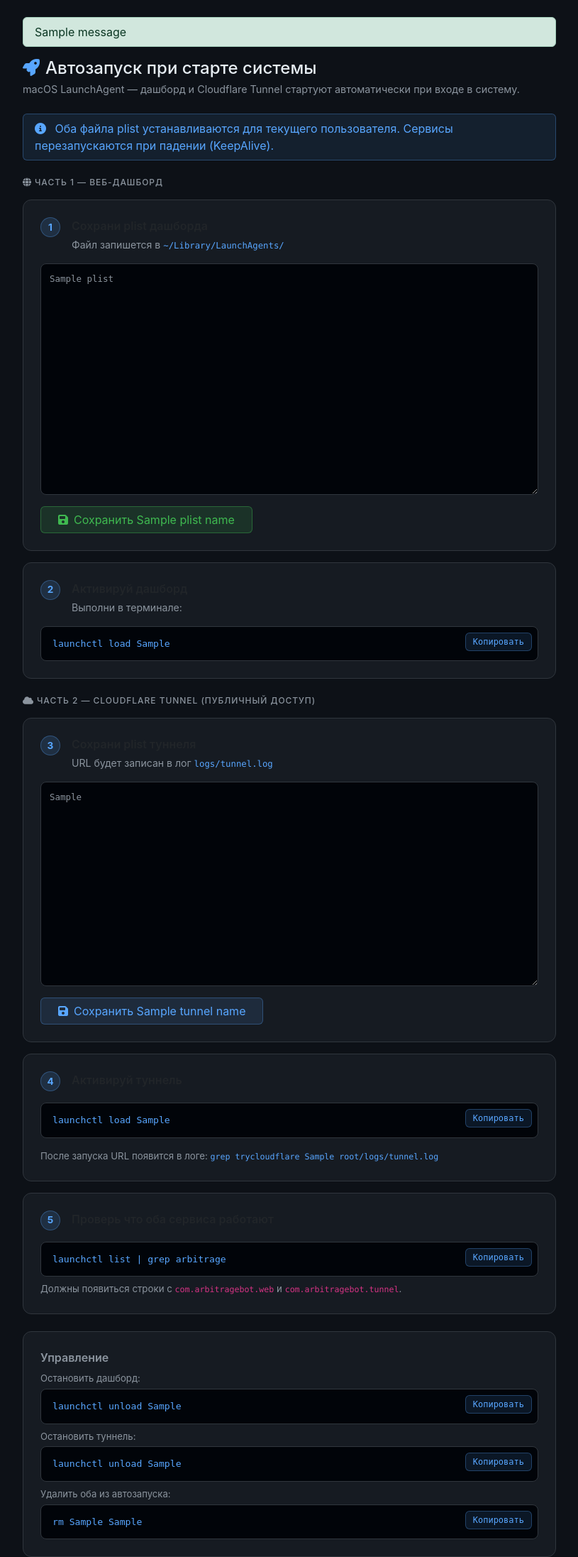
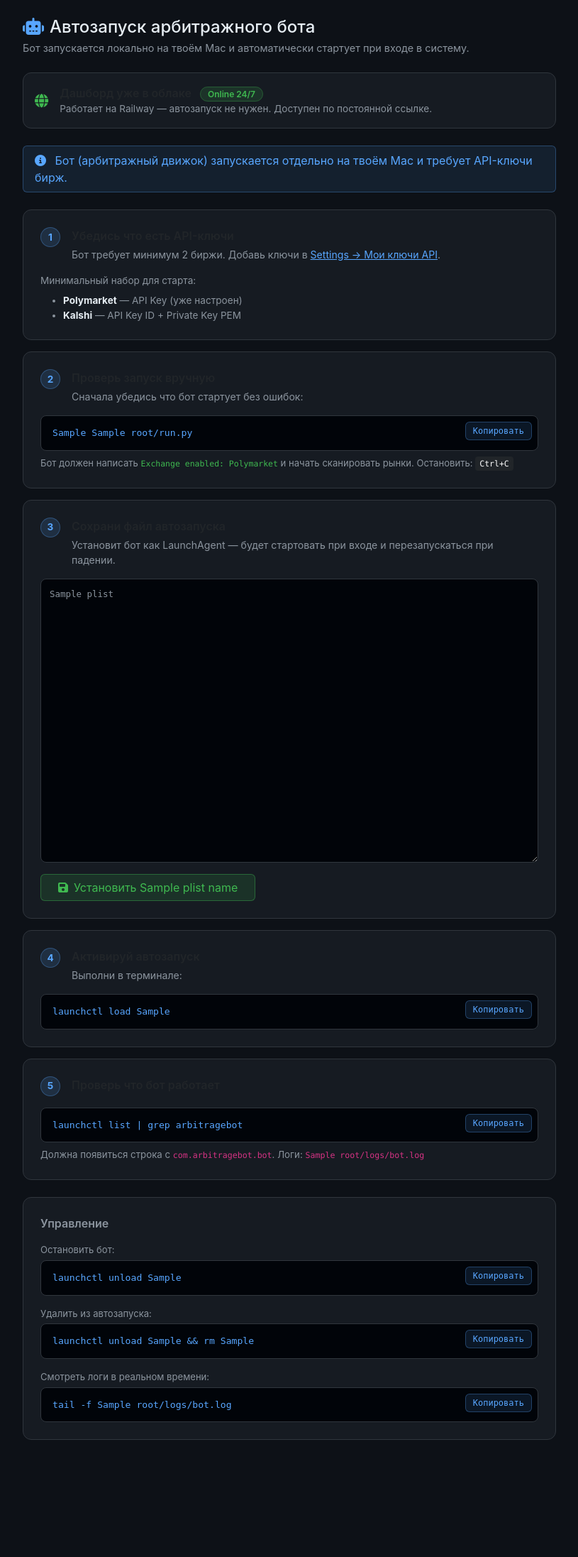
Before and after one commit to SviatKul/ArbitrageBot, a Python web app: template src/web/templates/autostart.html in a window 1280 px wide. Shown: the part 57-2250 px from the top of the page at 71% size, without its empty margins (232-1047 px from the left). After the commit the page ends 2085 px from the top, so only its background shows below. Run offline with Jinja, Linux system fonts and the light colour scheme; the template is opened without the code that fills it: most values are stand-ins (such as "Sample title", 1, 10 or a date in 2020); one stand-in notice (Sample message) is shown; some libraries are stand-ins or nearby versions.

Commit message:
feat: rewrite autostart page — bot-only, remove tunnel/dashboard plist

```diff
--- a/src/web/templates/autostart.html
+++ b/src/web/templates/autostart.html
@@ -3,11 +3,11 @@
 <head>
 <meta charset="UTF-8">
 <meta name="viewport" content="width=device-width, initial-scale=1.0">
-<title>Автостарт — ArbitrageBot</title>
+<title>Автозапуск бота — ArbitrageBot</title>
 <link href="https://cdn.jsdelivr.net/npm/bootstrap@5.3.0/dist/css/bootstrap.min.css" rel="stylesheet">
 <link href="https://cdnjs.cloudflare.com/ajax/libs/font-awesome/6.4.0/css/all.min.css" rel="stylesheet">
 <style>
-  :root{--bg:#0d1117;--card:#161b22;--border:#30363d;--text:#e6edf3;--muted:#8b949e;--green:#3fb950;--red:#f85149;--yellow:#d29922;--blue:#58a6ff;}
+  :root{--bg:#0d1117;--card:#161b22;--border:#30363d;--text:#e6edf3;--muted:#8b949e;--green:#3fb950;--blue:#58a6ff;--yellow:#d29922;}
   body{background:var(--bg);color:var(--text);font-family:-apple-system,BlinkMacSystemFont,'Segoe UI',sans-serif;}
   .card{background:var(--card);border:1px solid var(--border);border-radius:12px;}
   .navbar{background:var(--card)!important;border-bottom:1px solid var(--border);}
@@ -18,6 +18,8 @@
   .step-badge{width:28px;height:28px;border-radius:50%;background:rgba(88,166,255,.15);color:var(--blue);border:1px solid rgba(88,166,255,.3);display:flex;align-items:center;justify-content:center;font-weight:700;font-size:.85rem;flex-shrink:0;}
   textarea.plist-box{background:#010409;border:1px solid var(--border);color:#8b949e;font-family:monospace;font-size:.78rem;width:100%;resize:vertical;border-radius:8px;padding:12px;}
   .alert-info{background:rgba(88,166,255,.1);border-color:rgba(88,166,255,.3);color:var(--blue);}
+  .alert-success{background:rgba(63,185,80,.1);border-color:rgba(63,185,80,.3);color:var(--green);}
+  .badge-online{background:rgba(63,185,80,.15);color:var(--green);border:1px solid rgba(63,185,80,.3);padding:2px 10px;border-radius:20px;font-size:.75rem;}
 </style>
 </head>
 <body>
@@ -32,131 +34,125 @@
 </nav>
 
 <div class="container px-4" style="max-width:800px;">
-  {% with messages = get_flashed_messages(with_categories=true) %}
-  {% for cat, msg in messages %}
-  <div class="alert alert-{{ 'danger' if cat=='error' else 'success' }} py-2 mb-3">{{ msg }}</div>
-  {% endfor %}
-  {% endwith %}
 
-  <h4 class="mb-1"><i class="fas fa-rocket me-2" style="color:var(--blue);"></i>Автозапуск при старте системы</h4>
-  <p style="color:var(--muted);font-size:.9rem;margin-bottom:1.5rem;">macOS LaunchAgent — дашборд и Cloudflare Tunnel стартуют автоматически при входе в систему.</p>
+  <h4 class="mb-1"><i class="fas fa-robot me-2" style="color:var(--blue);"></i>Автозапуск арбитражного бота</h4>
+  <p style="color:var(--muted);font-size:.9rem;margin-bottom:1.5rem;">Бот запускается локально на твоём Mac и автоматически стартует при входе в систему.</p>
+
+  <!-- Статус дашборда -->
+  <div class="card p-3 mb-4 d-flex flex-row align-items-center gap-3">
+    <i class="fas fa-globe" style="color:var(--green);font-size:1.2rem;"></i>
+    <div>
+      <div class="fw-semibold">Дашборд уже в облаке <span class="badge-online ms-2">Online 24/7</span></div>
+      <div style="color:var(--muted);font-size:.85rem;">Работает на Railway — автозапуск не нужен. Доступен по постоянной ссылке.</div>
+    </div>
+  </div>
 
   <div class="alert alert-info mb-4 py-2">
     <i class="fas fa-info-circle me-2"></i>
-    Оба файла plist устанавливаются для текущего пользователя. Сервисы перезапускаются при падении (KeepAlive).
+    Бот (арбитражный движок) запускается отдельно на твоём Mac и требует API-ключи бирж.
   </div>
 
-  <!-- ===== WEB DASHBOARD ===== -->
-  <h6 class="text-uppercase mb-3" style="color:var(--muted);font-size:.75rem;letter-spacing:.08em;">
-    <i class="fas fa-globe me-1"></i>Часть 1 — Веб-дашборд
-  </h6>
-
-  <!-- Step 1: Save plist -->
+  <!-- Шаг 1: Требования -->
   <div class="card p-4 mb-3">
     <div class="d-flex gap-3 align-items-start mb-3">
       <div class="step-badge">1</div>
       <div>
-        <div class="fw-semibold mb-1">Сохрани plist дашборда</div>
-        <div style="color:var(--muted);font-size:.88rem;">Файл запишется в <code style="color:var(--blue);">~/Library/LaunchAgents/</code></div>
+        <div class="fw-semibold mb-1">Убедись что есть API-ключи</div>
+        <div style="color:var(--muted);font-size:.88rem;">Бот требует минимум 2 биржи. Добавь ключи в <a href="/settings#my-keys" style="color:var(--blue);">Settings → Мои ключи API</a>.</div>
       </div>
     </div>
-    <textarea class="plist-box mb-3" rows="16" id="plistContent">{{ plist }}</textarea>
+    <div style="font-size:.85rem;color:var(--muted);">
+      Минимальный набор для старта:
+      <ul class="mt-2 mb-0">
+        <li><strong style="color:var(--text);">Polymarket</strong> — API Key (уже настроен)</li>
+        <li><strong style="color:var(--text);">Kalshi</strong> — API Key ID + Private Key PEM</li>
+      </ul>
+    </div>
+  </div>
+
+  <!-- Шаг 2: Запуск вручную -->
+  <div class="card p-4 mb-3">
+    <div class="d-flex gap-3 align-items-start mb-3">
+      <div class="step-badge">2</div>
+      <div>
+        <div class="fw-semibold mb-1">Проверь запуск вручную</div>
+        <div style="color:var(--muted);font-size:.88rem;">Сначала убедись что бот стартует без ошибок:</div>
+      </div>
+    </div>
+    <div class="code-block">
+      <button class="copy-btn" onclick="copyCmd('cmd1')">Копировать</button>
+      <span id="cmd1" class="cmd">{{ python_bin }} {{ root }}/run.py</span>
+    </div>
+    <div style="color:var(--muted);font-size:.82rem;margin-top:8px;">
+      Бот должен написать <code style="color:var(--green);">Exchange enabled: Polymarket</code> и начать сканировать рынки. Остановить: <kbd>Ctrl+C</kbd>
+    </div>
+  </div>
+
+  <!-- Шаг 3: Установить plist -->
+  <div class="card p-4 mb-3">
+    <div class="d-flex gap-3 align-items-start mb-3">
+      <div class="step-badge">3</div>
+      <div>
+        <div class="fw-semibold mb-1">Сохрани файл автозапуска</div>
+        <div style="color:var(--muted);font-size:.88rem;">Установит бот как LaunchAgent — будет стартовать при входе и перезапускаться при падении.</div>
+      </div>
+    </div>
+    <textarea class="plist-box mb-3" rows="20" id="plistContent">{{ plist }}</textarea>
     <form method="post" action="/autostart/install" id="installForm">
       <input type="hidden" name="plist" id="plistHidden">
       <input type="hidden" name="plist_name" value="{{ plist_name }}">
       <button type="button" class="btn px-4" onclick="savePlist()"
               style="background:rgba(63,185,80,.15);color:var(--green);border:1px solid rgba(63,185,80,.4);">
-        <i class="fas fa-save me-2"></i>Сохранить {{ plist_name }}
+        <i class="fas fa-save me-2"></i>Установить {{ plist_name }}
       </button>
     </form>
   </div>
 
-  <!-- Step 2: Load -->
+  <!-- Шаг 4: Активировать -->
   <div class="card p-4 mb-3">
     <div class="d-flex gap-3 align-items-start mb-3">
-      <div class="step-badge">2</div>
+      <div class="step-badge">4</div>
       <div>
-        <div class="fw-semibold mb-1">Активируй дашборд</div>
+        <div class="fw-semibold mb-1">Активируй автозапуск</div>
         <div style="color:var(--muted);font-size:.88rem;">Выполни в терминале:</div>
       </div>
     </div>
     <div class="code-block">
-      <button class="copy-btn" onclick="copyCmd('cmd1')">Копировать</button>
-      <span id="cmd1" class="cmd">launchctl load {{ plist_path }}</span>
+      <button class="copy-btn" onclick="copyCmd('cmd2')">Копировать</button>
+      <span id="cmd2" class="cmd">launchctl load {{ plist_path }}</span>
     </div>
   </div>
 
-  <!-- ===== CLOUDFLARE TUNNEL ===== -->
-  <h6 class="text-uppercase mt-4 mb-3" style="color:var(--muted);font-size:.75rem;letter-spacing:.08em;">
-    <i class="fas fa-cloud me-1"></i>Часть 2 — Cloudflare Tunnel (публичный доступ)
-  </h6>
-
-  <div class="card p-4 mb-3">
-    <div class="d-flex gap-3 align-items-start mb-3">
-      <div class="step-badge">3</div>
-      <div>
-        <div class="fw-semibold mb-1">Сохрани plist туннеля</div>
-        <div style="color:var(--muted);font-size:.88rem;">URL будет записан в лог <code style="color:var(--blue);">logs/tunnel.log</code></div>
-      </div>
-    </div>
-    <textarea class="plist-box mb-3" rows="14" id="tunnelContent">{{ plist_tunnel }}</textarea>
-    <form method="post" action="/autostart/install" id="tunnelForm">
-      <input type="hidden" name="plist" id="tunnelHidden">
-      <input type="hidden" name="plist_name" value="{{ tunnel_name }}">
-      <button type="button" class="btn px-4" onclick="saveTunnel()"
-              style="background:rgba(88,166,255,.12);color:var(--blue);border:1px solid rgba(88,166,255,.3);">
-        <i class="fas fa-save me-2"></i>Сохранить {{ tunnel_name }}
-      </button>
-    </form>
-  </div>
-
-  <div class="card p-4 mb-3">
-    <div class="d-flex gap-3 align-items-start mb-3">
-      <div class="step-badge">4</div>
-      <div>
-        <div class="fw-semibold mb-1">Активируй туннель</div>
-      </div>
-    </div>
-    <div class="code-block mb-2">
-      <button class="copy-btn" onclick="copyCmd('cmd2')">Копировать</button>
-      <span id="cmd2" class="cmd">launchctl load {{ tunnel_path }}</span>
-    </div>
-    <div style="color:var(--muted);font-size:.83rem;margin-top:8px;">
-      После запуска URL появится в логе:
-      <code style="color:var(--blue);">grep trycloudflare {{ root }}/logs/tunnel.log</code>
-    </div>
-  </div>
-
-  <!-- Step: Verify both -->
+  <!-- Шаг 5: Проверка -->
   <div class="card p-4 mb-4">
     <div class="d-flex gap-3 align-items-start mb-3">
       <div class="step-badge">5</div>
       <div>
-        <div class="fw-semibold mb-1">Проверь что оба сервиса работают</div>
+        <div class="fw-semibold mb-1">Проверь что бот работает</div>
       </div>
     </div>
     <div class="code-block mb-2">
       <button class="copy-btn" onclick="copyCmd('cmd3')">Копировать</button>
-      <span id="cmd3" class="cmd">launchctl list | grep arbitrage</span>
+      <span id="cmd3" class="cmd">launchctl list | grep arbitragebot</span>
     </div>
-    <div style="color:var(--muted);font-size:.83rem;">Должны появиться строки с <code>com.arbitragebot.web</code> и <code>com.arbitragebot.tunnel</code>.</div>
+    <div style="color:var(--muted);font-size:.83rem;">Должна появиться строка с <code>com.arbitragebot.bot</code>. Логи: <code>{{ root }}/logs/bot.log</code></div>
   </div>
 
-  <!-- Stop / uninstall -->
-  <div class="card p-4">
-    <div class="fw-semibold mb-2" style="color:var(--muted);">Управление</div>
-    <div class="d-flex flex-column gap-2">
+  <!-- Управление -->
+  <div class="card p-4 mb-5">
+    <div class="fw-semibold mb-3" style="color:var(--muted);">Управление</div>
+    <div class="d-flex flex-column gap-3">
       <div>
-        <div style="font-size:.82rem;color:var(--muted);margin-bottom:4px;">Остановить дашборд:</div>
+        <div style="font-size:.82rem;color:var(--muted);margin-bottom:4px;">Остановить бот:</div>
         <div class="code-block"><button class="copy-btn" onclick="copyCmd('cmd4')">Копировать</button><span id="cmd4" class="cmd">launchctl unload {{ plist_path }}</span></div>
       </div>
       <div>
-        <div style="font-size:.82rem;color:var(--muted);margin-bottom:4px;">Остановить туннель:</div>
-        <div class="code-block"><button class="copy-btn" onclick="copyCmd('cmd5')">Копировать</button><span id="cmd5" class="cmd">launchctl unload {{ tunnel_path }}</span></div>
+        <div style="font-size:.82rem;color:var(--muted);margin-bottom:4px;">Удалить из автозапуска:</div>
+        <div class="code-block"><button class="copy-btn" onclick="copyCmd('cmd5')">Копировать</button><span id="cmd5" class="cmd">launchctl unload {{ plist_path }} && rm {{ plist_path }}</span></div>
       </div>
       <div>
-        <div style="font-size:.82rem;color:var(--muted);margin-bottom:4px;">Удалить оба из автозапуска:</div>
-        <div class="code-block"><button class="copy-btn" onclick="copyCmd('cmd6')">Копировать</button><span id="cmd6" class="cmd">rm {{ plist_path }} {{ tunnel_path }}</span></div>
+        <div style="font-size:.82rem;color:var(--muted);margin-bottom:4px;">Смотреть логи в реальном времени:</div>
+        <div class="code-block"><button class="copy-btn" onclick="copyCmd('cmd6')">Копировать</button><span id="cmd6" class="cmd">tail -f {{ root }}/logs/bot.log</span></div>
       </div>
     </div>
   </div>
@@ -169,16 +165,11 @@
   document.getElementById('plistHidden').value = document.getElementById('plistContent').value;
   document.getElementById('installForm').submit();
 }
-function saveTunnel() {
-  document.getElementById('tunnelHidden').value = document.getElementById('tunnelContent').value;
-  document.getElementById('tunnelForm').submit();
-}
 function copyCmd(id) {
-  const text = document.getElementById(id).textContent;
-  navigator.clipboard.writeText(text).then(() => {
+  navigator.clipboard.writeText(document.getElementById(id).textContent).then(() => {
     const btn = event.target;
     btn.textContent = 'Скопировано!';
-    setTimeout(() => { btn.textContent = 'Копировать'; }, 1500);
+    setTimeout(() => btn.textContent = 'Копировать', 1500);
   });
 }
 </script>
```
Also changed, not shown: src/web/app.py (+12 -46 lines).
